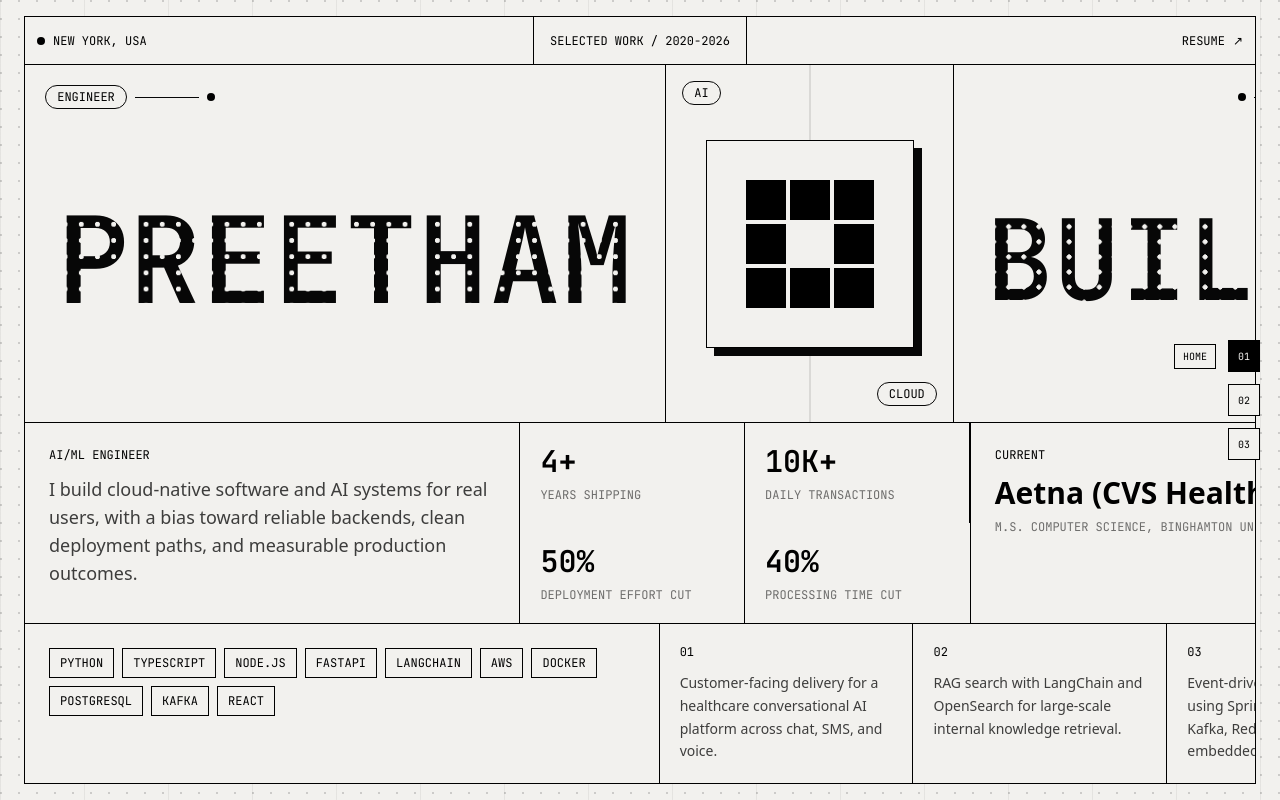
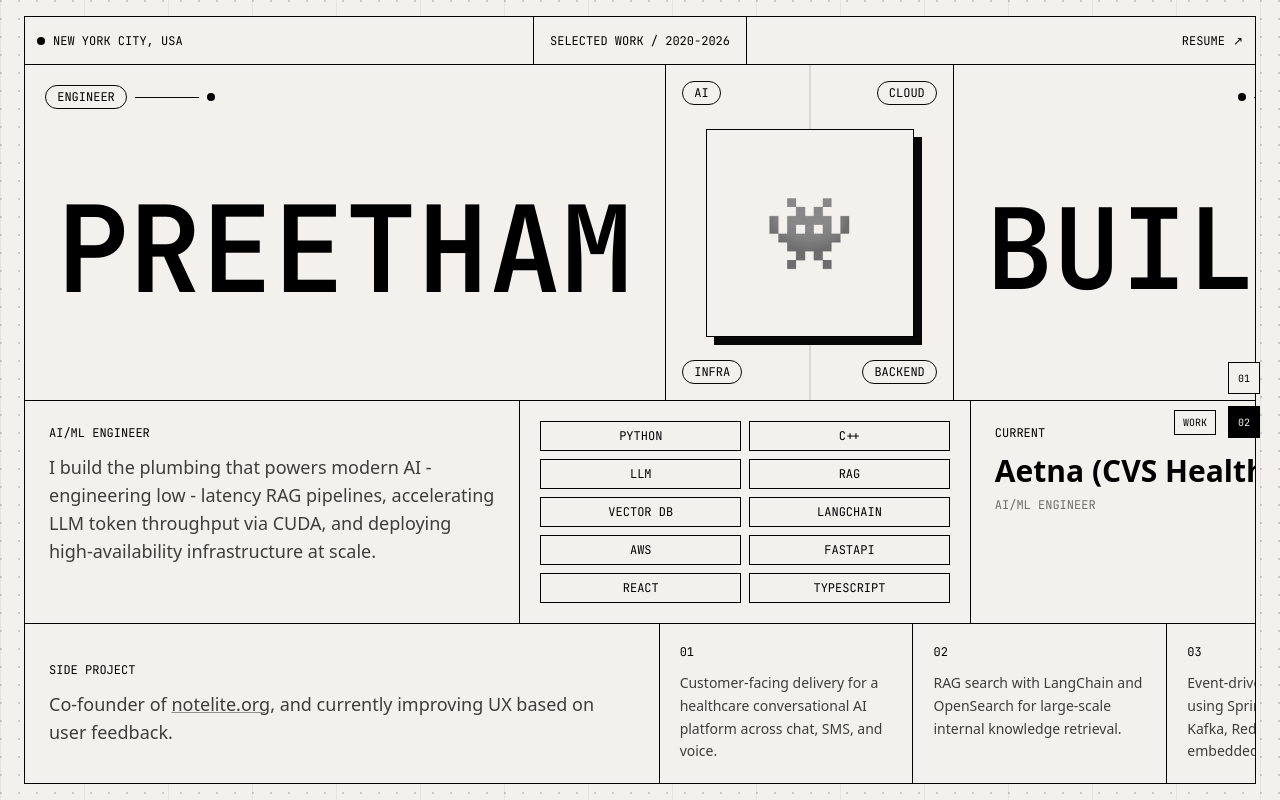
Before and after one commit to Preethambhavirisetty/new_portfolio, a React (Vite) app: page / in a window 1280 px wide. Built offline with nearby package versions, Linux system fonts and the light colour scheme; a web font is replaced by a local one.

Commit message:
made it responsive and final design

```diff
--- a/src/App.jsx
+++ b/src/App.jsx
@@ -1,30 +1,31 @@
 import { useRef } from "react";
 import Hero from "./components/Hero";
 import Projects from "./components/Projects";
-import Contact from "./components/Contact";
 import SectionNav from "./components/SectionNav";
 import useActiveSection from "./hooks/useActiveSection";
 
-const SECTIONS = ["Home", "Work", "Contact"];
+const SECTIONS = ["Home", "Work"];
 
 const App = () => {
+  const containerRef = useRef(null);
   const heroRef = useRef(null);
   const projectsRef = useRef(null);
-  const contactRef = useRef(null);
-  const sectionRefs = [heroRef, projectsRef, contactRef];
+  const sectionRefs = [heroRef, projectsRef];
 
   const activeIndex = useActiveSection(sectionRefs);
 
   const handleNavigate = (index) => {
-    sectionRefs[index].current?.scrollIntoView({ behavior: "smooth" });
+    const container = containerRef.current;
+    const target = sectionRefs[index].current;
+    if (!container || !target) return;
+    container.scrollTo({ left: target.offsetLeft, behavior: "smooth" });
   };
 
   return (
-    <div className="scroll-container">
+    <div ref={containerRef} className="scroll-container">
       <SectionNav sections={SECTIONS} activeIndex={activeIndex} onNavigate={handleNavigate} />
       <Hero ref={heroRef} />
       <Projects ref={projectsRef} />
-      <Contact ref={contactRef} />
     </div>
   );
 };
--- a/src/components/Hero.jsx
+++ b/src/components/Hero.jsx
@@ -1,6 +1,6 @@
 import { forwardRef } from "react";
 import { motion } from "framer-motion";
-import { highlights, metrics, profile, stack } from "../constants";
+import { heroSkills, highlights, metrics, profile } from "../constants";
 
 const Hero = forwardRef((_, ref) => {
   return (
@@ -36,28 +36,32 @@ const Hero = forwardRef((_, ref) => {
               <span className="hairline w-16" />
               <span className="h-2 w-2 rounded-full bg-black" />
             </div>
-            <h1 className="dot-title mt-8 max-w-[10ch] font-mono text-[3.5rem] font-semibold uppercase leading-none sm:text-[6.4rem] lg:text-[7.5rem]">
+            <h1 className="mt-8 max-w-[10ch] font-mono text-[3.5rem] font-semibold uppercase leading-none text-black sm:text-[6.4rem] lg:text-[7.5rem]">
               {profile.name}
             </h1>
           </div>
 
-          <div className="relative order-3 flex min-h-[13rem] items-center justify-center border-b border-black p-6 lg:order-none lg:min-h-0 lg:border-b-0 lg:border-r">
+          <div className="relative flex min-h-[13rem] items-center justify-center border-b border-black p-6 lg:min-h-0 lg:border-b-0 lg:border-r">
             <div className="absolute left-1/2 top-0 hidden h-full w-px -translate-x-1/2 bg-black/20 lg:block" />
             <div className="hard-shadow relative flex h-40 w-40 items-center justify-center border border-black bg-[#f2f1ee] sm:h-52 sm:w-52">
-              <div className="grid h-24 w-24 grid-cols-3 grid-rows-3 gap-1 sm:h-32 sm:w-32">
-                {Array.from({ length: 9 }).map((_, index) => (
-                  <span
-                    key={index}
-                    className={index === 4 ? "bg-[#f2f1ee]" : "bg-black"}
-                  />
-                ))}
-              </div>
+              <span
+                aria-hidden
+                className="select-none font-mono text-5xl leading-none text-black grayscale sm:text-7xl"
+              >
+                👾
+              </span>
             </div>
             <span className="edge-label absolute left-4 top-4 font-mono text-[10px] uppercase sm:text-xs">
               AI
             </span>
+            <span className="edge-label absolute right-4 top-4 font-mono text-[10px] uppercase sm:text-xs">
+              Cloud
+            </span>
+            <span className="edge-label absolute bottom-4 left-4 font-mono text-[10px] uppercase sm:text-xs">
+              Infra
+            </span>
             <span className="edge-label absolute bottom-4 right-4 font-mono text-[10px] uppercase sm:text-xs">
-              Cloud
+              Backend
             </span>
           </div>
 
@@ -67,7 +71,7 @@ const Hero = forwardRef((_, ref) => {
               <span className="hairline w-16" />
               <span className="edge-label">Systems</span>
             </div>
-            <h2 className="dot-title mt-8 max-w-[10ch] self-end text-right font-mono text-[3.1rem] font-semibold uppercase leading-none sm:text-[6rem] lg:text-[7rem]">
+            <h2 className="mt-8 max-w-[10ch] self-end text-right font-mono text-[3.1rem] font-semibold uppercase leading-none text-black sm:text-[6rem] lg:text-[7rem]">
               Build.
             </h2>
           </div>
@@ -79,14 +83,22 @@ const Hero = forwardRef((_, ref) => {
                 {profile.heroSummary}
               </p>
             </div>
-            <div className="grid grid-cols-2 border-b border-black lg:border-b-0 lg:border-r">
-              {metrics.map((metric) => (
+            <div className="grid grid-cols-2 content-start gap-2 border-b border-black p-4 lg:border-b-0 lg:border-r sm:p-5">
+              {/* {metrics.map((metric) => (
                 <div key={metric.label} className="border-r border-black p-4 last:border-r-0 sm:p-5">
                   <p className="font-mono text-2xl font-semibold sm:text-3xl">{metric.value}</p>
                   <p className="mt-2 font-mono text-[10px] uppercase leading-tight text-black/55 sm:text-xs">
                     {metric.label}
                   </p>
                 </div>
+              ))} */}
+              {heroSkills.map((skill) => (
+                <span
+                  key={skill}
+                  className="border border-black px-2.5 py-1.5 text-center font-mono text-xs uppercase"
+                >
+                  {skill}
+                </span>
               ))}
             </div>
             <div className="p-5 sm:p-6">
@@ -94,17 +106,25 @@ const Hero = forwardRef((_, ref) => {
               <p className="mt-3 text-2xl font-semibold leading-tight sm:text-3xl">
                 {profile.company}
               </p>
-              <p className="mt-2 font-mono text-xs uppercase text-black/55">{profile.degree}</p>
+              <p className="mt-2 font-mono text-xs uppercase text-black/55">{profile.position}</p>
             </div>
           </div>
 
           <div className="grid min-h-0 lg:col-span-3 lg:grid-cols-[1fr_1.2fr]">
-            <div className="flex flex-wrap content-start gap-2 border-b border-black p-5 sm:p-6 lg:border-b-0 lg:border-r">
-              {stack.map((tech) => (
-                <span key={tech} className="border border-black px-2.5 py-1.5 font-mono text-xs uppercase">
-                  {tech}
-                </span>
-              ))}
+            <div className="flex flex-col justify-center border-b border-black p-5 sm:p-6 lg:border-b-0 lg:border-r">
+              <p className="font-mono text-[10px] uppercase sm:text-xs">Side project</p>
+              <p className="mt-3 text-base leading-relaxed text-black/75 sm:text-lg">
+                Co-founder of{" "}
+                <a
+                  href="https://www.notelite.org/"
+                  target="_blank"
+                  rel="noreferrer"
+                  className="underline decoration-black/40 hover:decoration-black"
+                >
+                  notelite.org
+                </a>
+                , and currently improving UX based on user feedback.
+              </p>
             </div>
             <div className="grid gap-0 sm:grid-cols-3">
               {highlights.map((item, index) => (
--- a/src/components/Projects.jsx
+++ b/src/components/Projects.jsx
@@ -1,6 +1,58 @@
 import { forwardRef } from "react";
 import { motion } from "framer-motion";
-import { experience, projects } from "../constants";
+import { contactInfo, experience } from "../constants";
+
+const ICONS = {
+  Email: (
+    <path
+      d="M3 5h18v14H3zM3 5l9 7 9-7"
+      stroke="currentColor"
+      strokeWidth="1.6"
+      fill="none"
+      strokeLinecap="round"
+      strokeLinejoin="round"
+    />
+  ),
+  Phone: (
+    <path
+      d="M5 4h4l1.5 5L8 11a11 11 0 0 0 5 5l2-2.5 5 1.5v4a1 1 0 0 1-1 1A16 16 0 0 1 4 5a1 1 0 0 1 1-1z"
+      stroke="currentColor"
+      strokeWidth="1.6"
+      fill="none"
+      strokeLinecap="round"
+      strokeLinejoin="round"
+    />
+  ),
+  LinkedIn: (
+    <path
+      d="M4 4h16v16H4zM8 11v5M8 8v.01M12 16v-3a2 2 0 0 1 4 0v3M12 13v3"
+      stroke="currentColor"
+      strokeWidth="1.6"
+      fill="none"
+      strokeLinecap="round"
+      strokeLinejoin="round"
+    />
+  ),
+  GitHub: (
+    <path
+      d="M12 3a9 9 0 0 0-2.85 17.54c.45.08.6-.2.6-.43v-1.68c-2.5.55-3-1.07-3-1.07-.4-1.04-1-1.3-1-1.3-.8-.56.06-.55.06-.55.9.06 1.37.93 1.37.93.8 1.37 2.1.97 2.6.74.08-.58.3-.97.55-1.2-2-.22-4.1-1-4.1-4.43 0-.98.35-1.78.92-2.4-.1-.23-.4-1.15.1-2.4 0 0 .76-.24 2.5.93a8.6 8.6 0 0 1 4.55 0c1.74-1.17 2.5-.93 2.5-.93.5 1.25.2 2.17.1 2.4.57.62.92 1.42.92 2.4 0 3.44-2.1 4.2-4.1 4.42.32.28.6.82.6 1.65v2.45c0 .23.15.51.6.43A9 9 0 0 0 12 3z"
+      stroke="currentColor"
+      strokeWidth="1.2"
+      fill="currentColor"
+    />
+  ),
+};
+
+const LINKS = [
+  { label: "Email", value: contactInfo.email, href: `mailto:${contactInfo.email}` },
+  {
+    label: "Phone",
+    value: contactInfo.phone,
+    href: `tel:${contactInfo.phone.replace(/[^+\d]/g, "")}`,
+  },
+  { label: "LinkedIn", value: "preetham10022001", href: contactInfo.linkedin },
+  { label: "GitHub", value: "Preethambhavirisetty", href: contactInfo.github },
+];
 
 const Projects = forwardRef((_, ref) => {
   return (
@@ -8,7 +60,7 @@ const Projects = forwardRef((_, ref) => {
       ref={ref}
       className="scroll-section brutal-surface relative flex w-full flex-col overflow-hidden px-4 py-4 text-black sm:px-6"
     >
-      <div className="relative z-10 mx-auto flex min-h-0 w-full flex-1 flex-col border border-black bg-[#f2f1ee]">
+      <div className="scroll-area relative z-10 mx-auto flex min-h-0 w-full flex-1 flex-col overflow-y-auto border border-black bg-[#f2f1ee]">
         <div className="grid shrink-0 border-b border-black lg:grid-cols-[1fr_1.2fr]">
           <div className="border-b border-black p-5 sm:p-7 lg:border-b-0 lg:border-r">
           <motion.p
@@ -24,7 +76,7 @@ const Projects = forwardRef((_, ref) => {
             whileInView={{ opacity: 1, y: 0 }}
             viewport={{ once: true }}
             transition={{ duration: 0.6 }}
-              className="dot-title mt-4 max-w-[12ch] font-mono text-5xl font-semibold uppercase leading-none sm:text-7xl"
+              className="mt-4 max-w-[12ch] font-mono text-5xl font-semibold uppercase leading-none text-black sm:text-7xl"
           >
               Selected Work
           </motion.h2>
@@ -46,68 +98,53 @@ const Projects = forwardRef((_, ref) => {
           </div>
         </div>
 
-        <div className="scroll-area min-h-0 flex-1 overflow-y-auto">
-          <div className="grid lg:grid-cols-2">
-            {projects.map((project, index) => (
-              <motion.a
-                key={project.name}
-                href={project.link}
-                target="_blank"
-                rel="noreferrer"
+        <motion.div
           initial={{ opacity: 0, y: 24 }}
           whileInView={{ opacity: 1, y: 0 }}
           viewport={{ once: true }}
-                transition={{ duration: 0.5, delay: (index % 4) * 0.1 }}
-                className="group grid min-h-[28rem] border-b border-black bg-[#f2f1ee] transition-colors hover:bg-black hover:text-[#f2f1ee] lg:border-r lg:even:border-r-0"
+          transition={{ duration: 0.6 }}
+          className="grid shrink-0 lg:min-h-0 lg:flex-1 lg:grid-cols-[1fr_1.2fr]"
         >
-                <div className="relative min-h-52 overflow-hidden border-b border-black bg-white">
-                  <img
-                    src={project.image}
-                    alt={project.name}
-                    className="h-full w-full object-cover grayscale transition duration-500 group-hover:scale-105 group-hover:grayscale-0"
-                  />
-                  <span className="absolute right-3 top-3 flex h-9 w-9 items-center justify-center border border-black bg-[#f2f1ee] text-black transition-colors group-hover:bg-black group-hover:text-[#f2f1ee]">
-                    <svg
-                      width="14"
-                      height="14"
-                      viewBox="0 0 24 24"
-                      fill="none"
-                      stroke="currentColor"
-                      strokeWidth="2"
+          <div className="relative flex min-h-0 flex-col justify-between border-b border-black p-5 sm:p-7 lg:border-b-0 lg:border-r">
+            <div>
+              <p className="font-mono text-[10px] uppercase sm:text-xs">Contact / availability</p>
+              <h2 className="mt-4 max-w-[11ch] font-mono text-4xl font-semibold uppercase leading-none text-black sm:text-6xl lg:text-7xl">
+                Build Next.
+              </h2>
+            </div>
+            <p className="mt-4 max-w-md text-sm leading-relaxed text-black/70 sm:text-base">
+              Open to AI engineering, backend platform, and forward-deployed product work where the system has to survive contact with production.
+            </p>
+          </div>
+
+          <div className="grid content-stretch sm:grid-cols-2">
+            {LINKS.map((item) => (
+              <a
+                key={item.label}
+                href={item.href}
+                target={item.href.startsWith("http") ? "_blank" : undefined}
+                rel="noreferrer"
+                className="group flex min-h-0 min-w-0 items-center gap-4 border-b border-black p-4 text-left transition-colors hover:bg-black hover:text-[#f2f1ee] sm:border-r sm:even:border-r-0"
               >
-                      <path
-                        d="M7 17 17 7M7 7h10v10"
-                        strokeLinecap="round"
-                        strokeLinejoin="round"
-                      />
+                <span className="flex h-10 w-10 shrink-0 items-center justify-center border border-current">
+                  <svg width="16" height="16" viewBox="0 0 24 24">
+                    {ICONS[item.label]}
                   </svg>
                 </span>
-                </div>
-                <div className="flex flex-1 flex-col p-5 sm:p-6">
-                  <p className="font-mono text-xs uppercase">
-                    Case {String(index + 1).padStart(2, "0")} / {project.eyebrow}
+                <span className="min-w-0 flex-1">
+                  <p className="font-mono text-[11px] uppercase text-black/50 group-hover:text-[#f2f1ee]/55">
+                    {item.label}
                   </p>
-                  <h3 className="mt-4 text-3xl font-semibold leading-none sm:text-4xl">
-                    {project.name}
-                  </h3>
-                  <p className="mt-5 text-sm leading-relaxed text-black/70 group-hover:text-[#f2f1ee]/75">
-                    {project.description}
-                  </p>
-                  <div className="mt-auto flex flex-wrap gap-2 pt-8">
-                    {project.tags.map((tag) => (
-                      <span
-                        key={tag}
-                        className="border border-current px-2.5 py-1 font-mono text-[11px] uppercase"
-                      >
-                        {tag}
+                  <p className="mt-1 break-all text-sm font-semibold sm:text-base">{item.value}</p>
                 </span>
+              </a>
             ))}
+            <div className="flex min-h-0 flex-col justify-between border-b border-black p-4 sm:col-span-2">
+              <p className="font-mono text-[11px] uppercase text-black/50">Signal</p>
+              <p className="text-xl font-semibold leading-tight sm:text-2xl">AI/ML Engineer in New York</p>
             </div>
           </div>
-              </motion.a>
-            ))}
-          </div>
-        </div>
+        </motion.div>
       </div>
     </section>
   );
--- a/src/constants/index.js
+++ b/src/constants/index.js
@@ -1,5 +1,3 @@
-import notelite from "../assets/portss.png";
-import finance from "../assets/dashboard.png";
 import resumePdf from "../assets/PreethamBhavirisetty.pdf";
 
 export const profile = {
@@ -10,61 +8,39 @@ export const profile = {
   position: "AI/ML Engineer",
   experience: "4+ years",
   company: "Aetna (CVS Health)",
-  degree: "M.S. Computer Science, Binghamton University",
-  email: "preethambhavirisetty66@gmail.com",
+  email: "preethambhavirisetty@gmail.com",
   phone: "+1 (716) 808-9656",
   linkedin: "https://www.linkedin.com/in/preetham10022001/",
-  github: "https://github.com/Preethambhavirisetty",
+  github: "https://github.com/Preethambhavirisetty?tab=repositories",
   location: {
-    label: "New York, USA",
+    label: "New York City, USA",
     timeZone: "America/New_York",
     latitude: 40.7128,
     longitude: -74.006,
   },
   resume: resumePdf,
   heroSummary:
-    "I build cloud-native software and AI systems for real users, with a bias toward reliable backends, clean deployment paths, and measurable production outcomes.",
+    "I build the plumbing that powers modern AI - engineering low - latency RAG pipelines, accelerating LLM token throughput via CUDA, and deploying high-availability infrastructure at scale.",
 };
 
 export const metrics = [
   { value: "4+", label: "years shipping" },
-  { value: "10K+", label: "daily transactions" },
-  { value: "50%", label: "deployment effort cut" },
+  { value: "1M+", label: "AI platform interactions" },
+  { value: "60%", label: "RAG embedding throughput gain" },
   { value: "40%", label: "processing time cut" },
 ];
 
-export const stack = [
+export const heroSkills = [
   "Python",
-  "TypeScript",
-  "Node.js",
-  "FastAPI",
+  "C++",
+  "LLM",
+  "RAG",
+  "Vector DB",
   "LangChain",
   "AWS",
-  "Docker",
-  "PostgreSQL",
-  "Kafka",
+  "FastAPI",
   "React",
-];
-
-export const projects = [
-  {
-    name: "NoteLite",
-    eyebrow: "Cloud-native notes",
-    description:
-      "A note-taking platform with a Node.js/TypeScript REST API, React + Tailwind frontend, and PostgreSQL storage. JWT/OAuth2 auth with user-level data isolation, containerized with Docker on AWS.",
-    tags: ["Node.js", "TypeScript", "PostgreSQL", "Docker"],
-    image: notelite,
-    link: "https://www.notelite.org/",
-  },
-  {
-    name: "AI-Powered Finance Tracker",
-    eyebrow: "LLM insights",
-    description:
-      "A full-stack finance tracker with Python/Node.js APIs, React + Tailwind frontend, and MongoDB for multi-profile data. Uses the OpenAI API to auto-generate spend summaries and anomaly flags.",
-    tags: ["Python", "Node.js", "MongoDB", "OpenAI"],
-    image: finance,
-    link: "http://3.235.31.140/",
-  },
+  "TypeScript",
 ];
 
 export const highlights = [
@@ -83,10 +59,10 @@ export const experience = [
   },
   {
     company: "Cloud5.ai",
-    role: "Software Development Engineer",
+    role: "AI Engineer",
     period: "Dec 2024 — Aug 2025",
     summary:
-      "Built backend microservices on Node.js/FastAPI handling 10K+ daily transactions on AWS ECS, cut deployment effort 50% via CI/CD, and shipped a RAG search service with LangChain + OpenSearch.",
+      "Boosted RAG embedding throughput 60% with a CUDA-accelerated PyTorch pipeline, added C++/pybind11 inference bindings for a further 25% gain, and hit sub-200ms P99 retrieval latency with LangChain + OpenSearch.",
   },
   {
     company: "CRED",
--- a/src/index.css
+++ b/src/index.css
@@ -21,14 +21,21 @@ body {
   font-family: "General Sans", ui-sans-serif, system-ui, sans-serif;
   background-color: #f2f1ee;
   color: #070707;
-  overscroll-behavior-y: none;
+  overscroll-behavior-x: none;
 }
 
 .scroll-container {
+  display: flex;
+  flex-direction: row;
+  width: 100vw;
   height: 100vh;
   height: 100dvh;
-  overflow-y: scroll;
-  scroll-snap-type: y mandatory;
+  overflow-x: scroll;
+  overflow-y: hidden;
+  scroll-snap-type: x mandatory;
+  scroll-behavior: smooth;
+  -webkit-overflow-scrolling: touch;
+  touch-action: pan-x;
   scrollbar-width: none;
 }
 
@@ -37,8 +44,10 @@ body {
 }
 
 .scroll-section {
+  width: 100vw;
   height: 100vh;
   height: 100dvh;
+  flex-shrink: 0;
   scroll-snap-align: start;
   scroll-snap-stop: always;
 }
@@ -151,6 +160,8 @@ body {
 .scroll-area {
   scrollbar-width: thin;
   scrollbar-color: rgba(7, 7, 7, 0.35) transparent;
+  touch-action: pan-y;
+  -webkit-overflow-scrolling: touch;
 }
 
 .scroll-area::-webkit-scrollbar {
```
Also changed, not shown: src/components/Contact.jsx (deleted, +0 -124 lines). Lines whose indentation alone changed are shown as unchanged.
